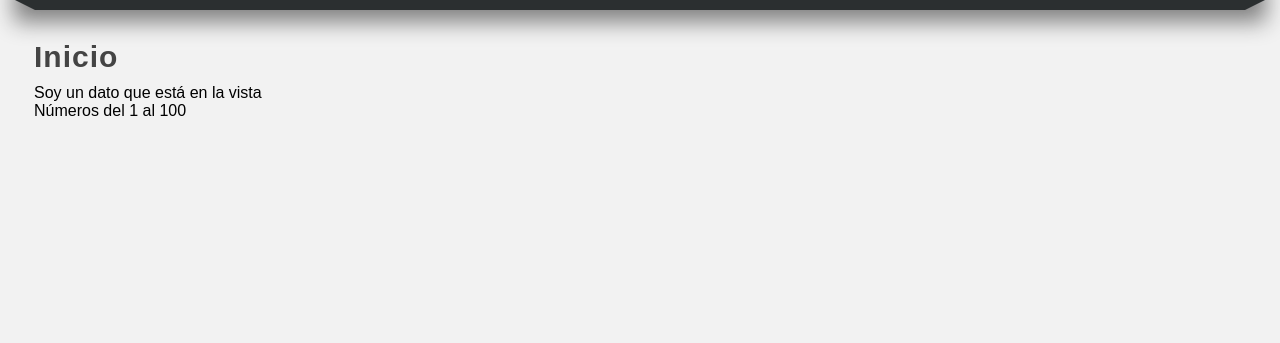
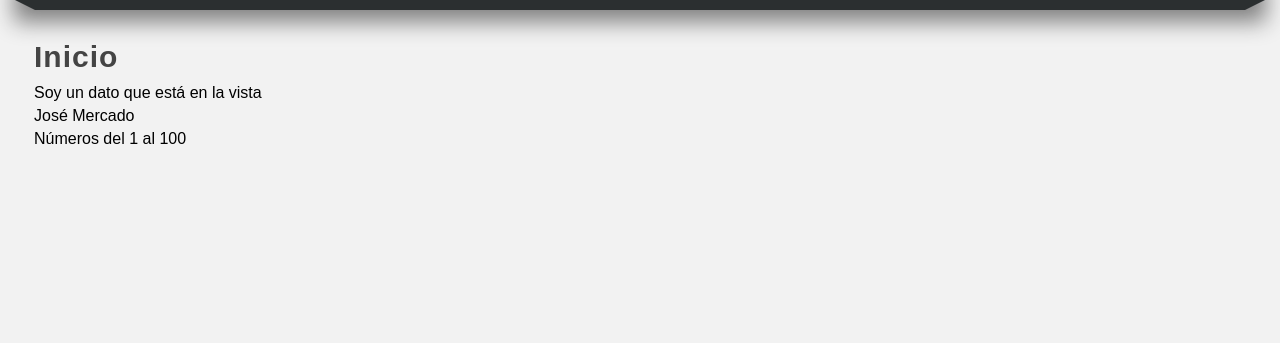
Before and after one commit to Ontos-2021/django_udemy, a Django app: page / in a window 1280 px wide. Shown: the part 182-525 px from the top of the page. Run offline with Django 3.2, Linux system fonts and the light colour scheme.

Commit message:
Condicionales - if templates

```diff
--- a/miapp/static/css/styles.css
+++ b/miapp/static/css/styles.css
@@ -4,6 +4,11 @@
     margin: 0px;
     padding: 0px;
     font-family: sans-serif, Arial, Helvetica;
+}
+
+p {
+    margin-top: 5px;
+    margin-bottom: 5px;
 }
 
 body {
--- a/miapp/templates/index.html
+++ b/miapp/templates/index.html
@@ -12,7 +12,14 @@
 
 <h1 class="title">{{title}}</h1>
 
-{{mi_variable}}
+<p>{{mi_variable}}</p>
+
+
+{% if nombre and nombre == "José Mercado" %}
+    <p>{{nombre}}</p>
+{% else %}
+    <strong>El nombre no existe o no coincide</strong>
+{% endif %}
 
 <p>Números del 1 al 100</p>
 
--- a/miapp/views.py
+++ b/miapp/views.py
@@ -37,9 +37,13 @@ def index(request):
         numero += 1
 
     html += "</ul>"
+
+    nombre = "José Mercado"
+
     return render(request, "index.html", {
         "title": "Inicio",
-        "mi_variable": "Soy un dato que está en la vista"
+        "mi_variable": "Soy un dato que está en la vista",
+        "nombre": nombre
     })
 
 
```
